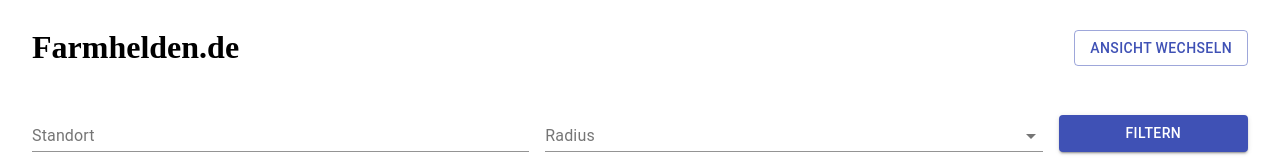
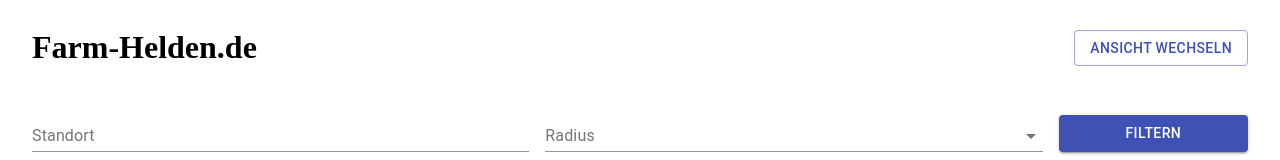
Before and after one commit to farmhelden/farmhelden-client, a Next.js app: page /helper in a window 1280 px wide. Shown: the top 160 px of the page. Built offline with nearby package versions, Linux system fonts and the light colour scheme.

Commit message:
Update components/Header.tsx
Co-Authored-By: Florian Gerhardt <florian.gerhardt92@gmail.com>

```diff
--- a/components/Header.tsx
+++ b/components/Header.tsx
@@ -24,7 +24,7 @@ const Header = () => {
 
   return (
     <div className={classes.root}>
-      <h1>Farmhelden.de</h1>
+      <h1>Farm-Helden.de</h1>
       <Link href="/helper">
         <Button variant="outlined" color="primary">
           <a>Ansicht wechseln</a>
```
